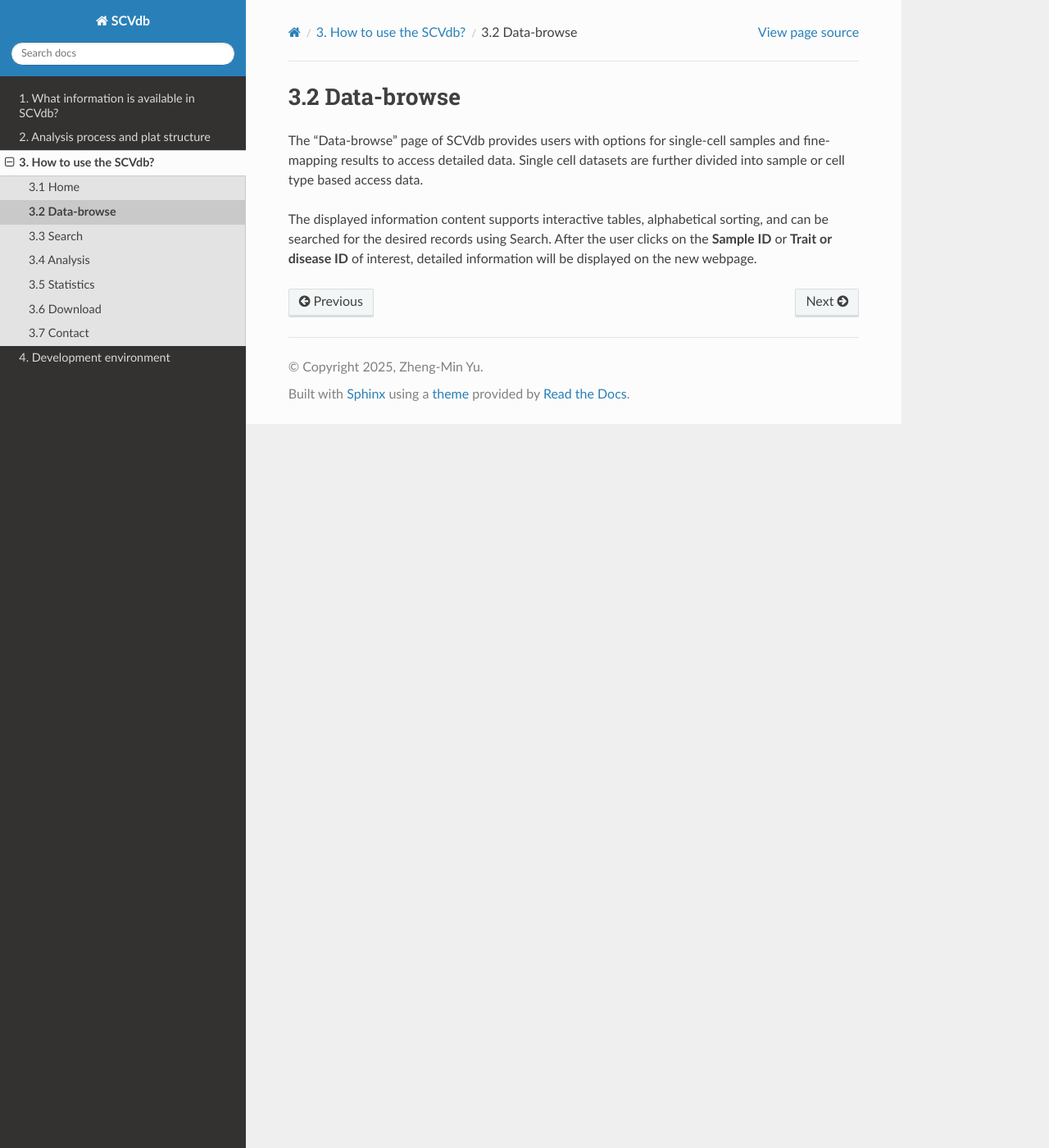
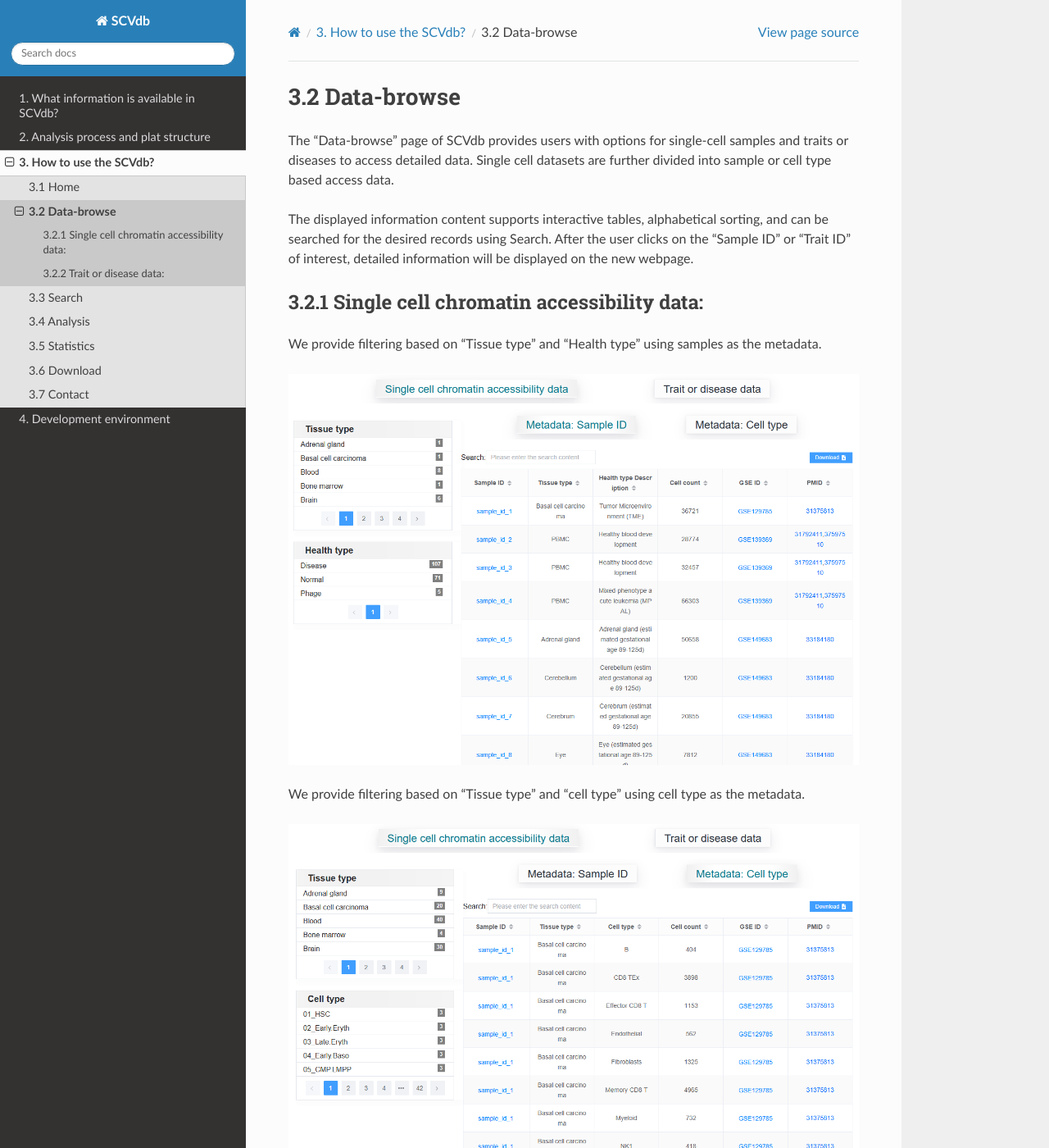
Before and after one commit to YuZhengM/scvmap-tutorial, a Sphinx documentation site: the page built from docs/source/usage/dataBrowse.rst, in a window 1280 px wide and 1400 px high. Shown: the whole window at 82% size. Built offline with Sphinx 7.4.7 and the Read the Docs theme 3.1.0, drawn with Linux system fonts in a browser that asks for light colours; pages that are not in the unit, such as notebooks, are missing from menus; some of the changed text lies outside the part shown.

Commit message:
feat: 完善 data browse 页面

```diff
--- a/docs/source/usage/dataBrowse.rst
+++ b/docs/source/usage/dataBrowse.rst
@@ -1,12 +1,25 @@
 3.2 Data-browse
 ================
 
-The "Data-browse" page of SCVdb
-provides users with options for single-cell samples and
-fine-mapping results to access detailed data. Single cell datasets
-are further divided into sample or cell type based access data.
+The "Data-browse" page of SCVdb provides users with options for single-cell samples and traits or diseases to access detailed data. Single cell datasets are further divided into sample or cell type based access data.
 
-The displayed information content supports interactive tables,
-alphabetical sorting, and can be searched for the desired records
-using Search. After the user clicks on the **Sample ID** or **Trait or disease ID**
-of interest, detailed information will be displayed on the new webpage.
+The displayed information content supports interactive tables, alphabetical sorting, and can be searched for the desired records using Search. After the user clicks on the "Sample ID" or "Trait ID" of interest, detailed information will be displayed on the new webpage.
+
+
+3.2.1 Single cell chromatin accessibility data:
+************************************************
+
+We provide filtering based on "Tissue type" and "Health type" using samples as the metadata.
+
+.. image:: dataBrowse/help_data_browse1.png
+
+We provide filtering based on "Tissue type" and "cell type" using cell type as the metadata.
+
+.. image:: dataBrowse/help_data_browse2.png
+
+3.2.2 Trait or disease data:
+************************************************
+
+Similarly, fine mapping result data can be filtered using "Type", "Category (ICD10)", "Subcategory (ICD10)",and "Source cohort".
+
+.. image:: dataBrowse/help_data_browse3.png
```
Also changed, not shown: docs/source/structure.rst (+8 -16 lines), docs/source/img/home/home.png, docs/source/img/home/sampleById.png, docs/source/img/home/traitByAlzheimer.png, docs/source/img/home/traitById.png, docs/source/img/structure/structure.png, docs/source/usage/dataBrowse/help_data_browse1.png (added), docs/source/usage/dataBrowse/help_data_browse2.png (added), docs/source/usage/dataBrowse/help_data_browse3.png (added).
